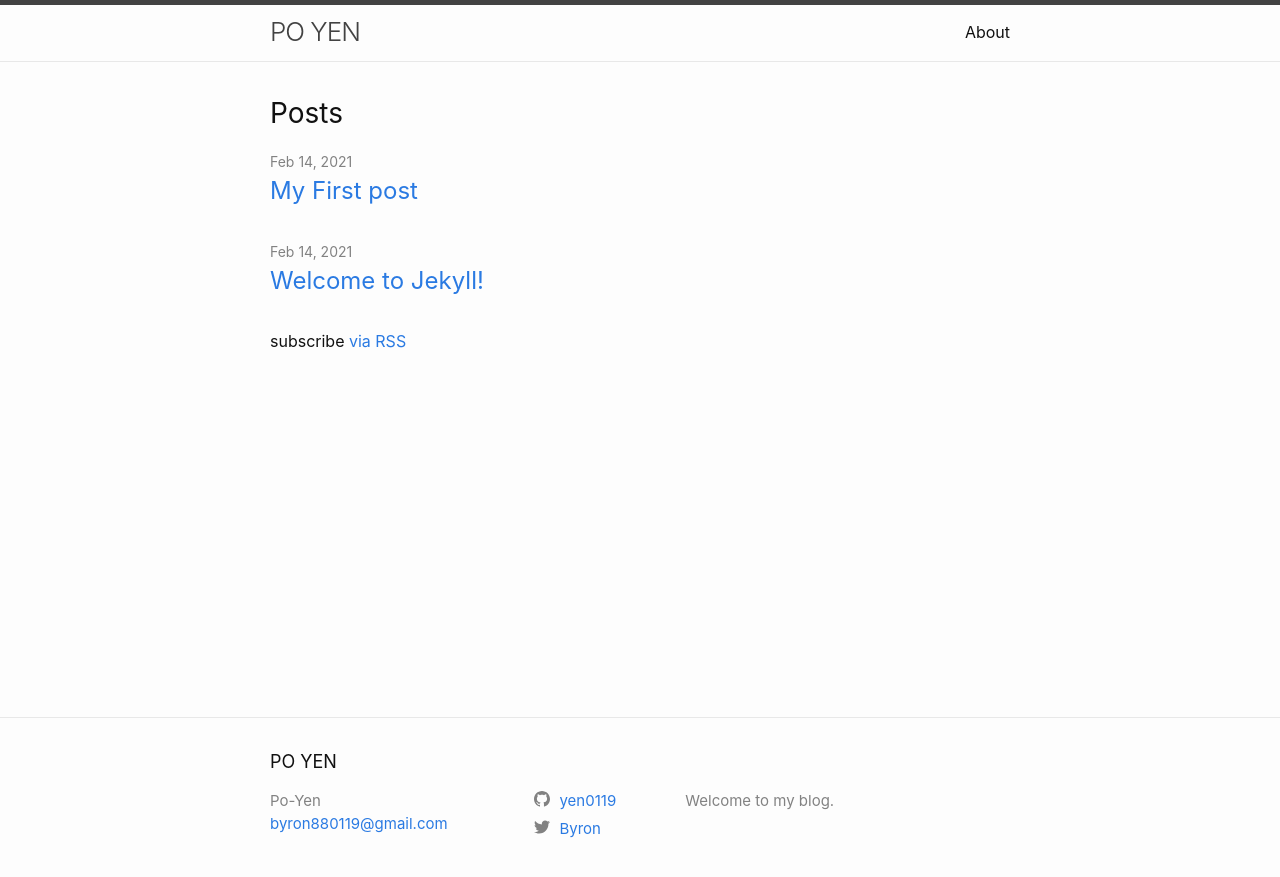
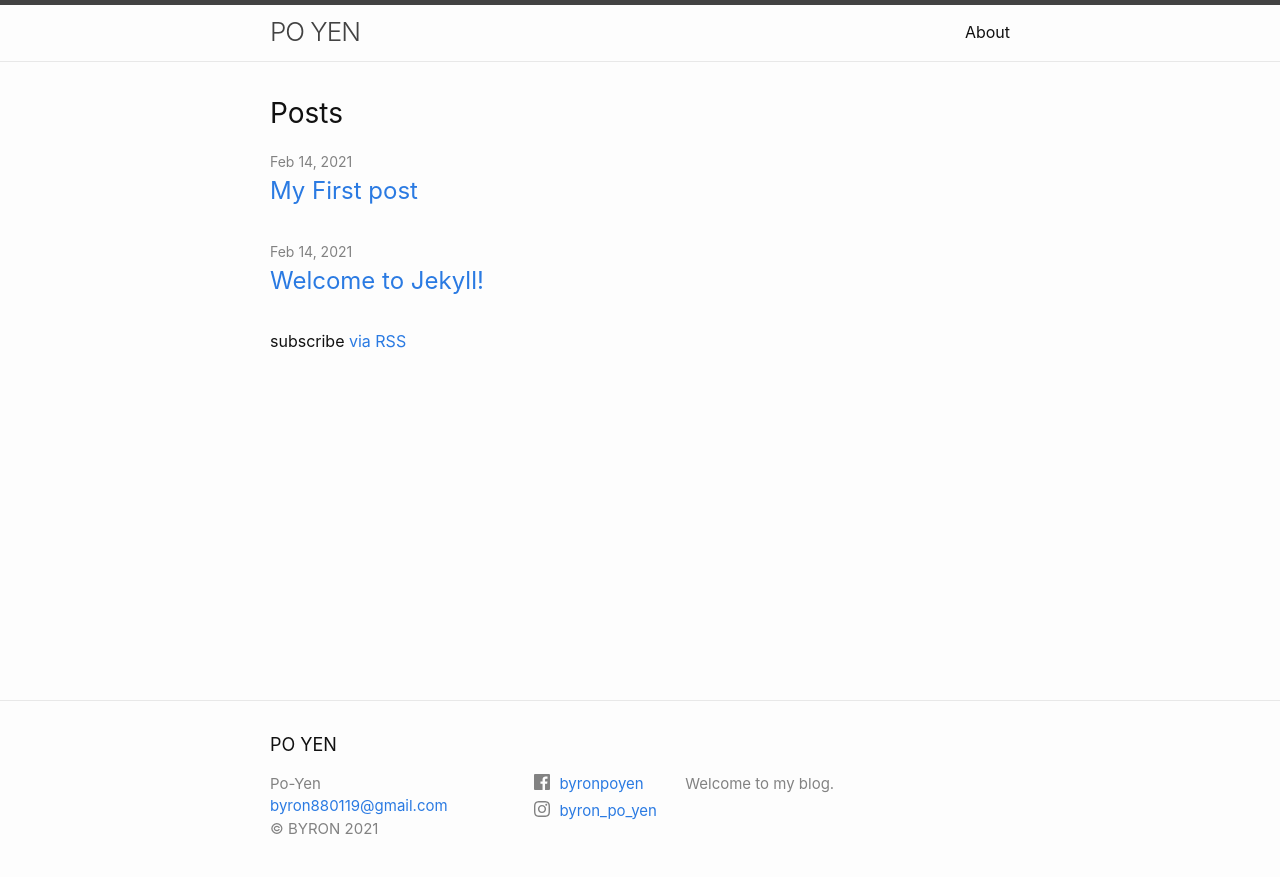
Before and after one commit to Yen0119/my-blog, a Jekyll site: the page built from index.markdown, in a window 1280 px wide. Shown: the top 877 px of the page. Built offline with Jekyll 4.4.1, drawn with Linux system fonts in a browser that asks for light colours.

Commit message:
compleyed all branding stuff

```diff
--- a/_config.yml
+++ b/_config.yml
@@ -24,10 +24,13 @@ description: >- # this means to ignore newlines until "baseurl:"
   Welcome to my blog.
 baseurl: "/my-blog" # the subpath of your site, e.g. /blog
 url: "https://yen0119.github.io" # the base hostname & protocol for your site, e.g. http://example.com
-twitter_username: Byron
-github_username:  yen0119
+##twitter_username: Byron
+#github_username:  yen0119
 
 author: Po-Yen
+copyright: "BYRON"
+instagram_username: byron_po_yen
+facebook_username: byronpoyen
 
 
 # Build settings
--- a/_includes/footer.html
+++ b/_includes/footer.html
@@ -18,6 +18,9 @@
             {%- if site.email -%}
             <li><a class="u-email" href="mailto:{{ site.email }}">{{ site.email }}</a></li>
             {%- endif -%}
+            {%- if site.copyright -%}
+            <li>&copy; {{site.copyright}} {{'now' | date: "%Y" }}</li>
+            {%- endif -%}
         </ul>
       </div>
 
```
